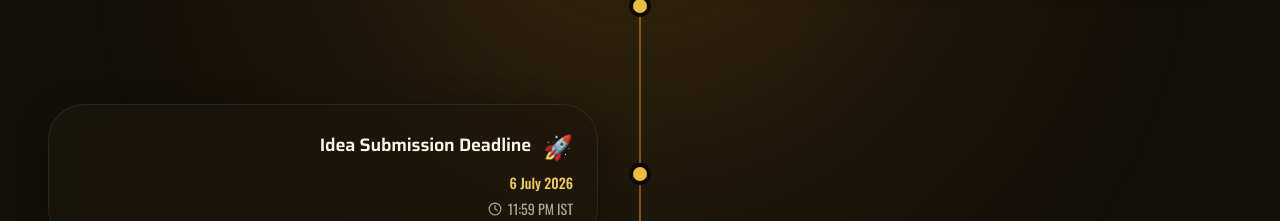
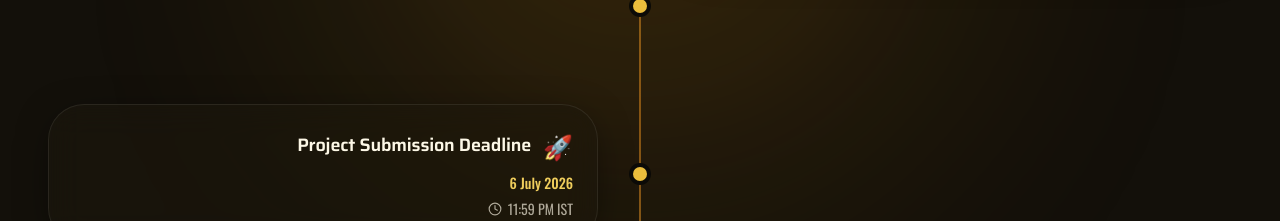
Before and after one commit to niat-web/takeover26, a React (Vite) app: page / in a window 1280 px wide. Shown: the part 4400-4621 px from the top of the page. Built offline with nearby package versions, Linux system fonts and the light colour scheme.

Commit message:
Idea changed to project

```diff
--- a/src/data/timeline.ts
+++ b/src/data/timeline.ts
@@ -36,7 +36,7 @@ export const TIMELINE_EVENTS: TimelineEvent[] = [
   },
   {
     emoji: '🚀',
-    title: 'Idea Submission Deadline',
+    title: 'Project Submission Deadline',
     date: '6 July 2026',
     time: '11:59 PM IST',
   },
```
